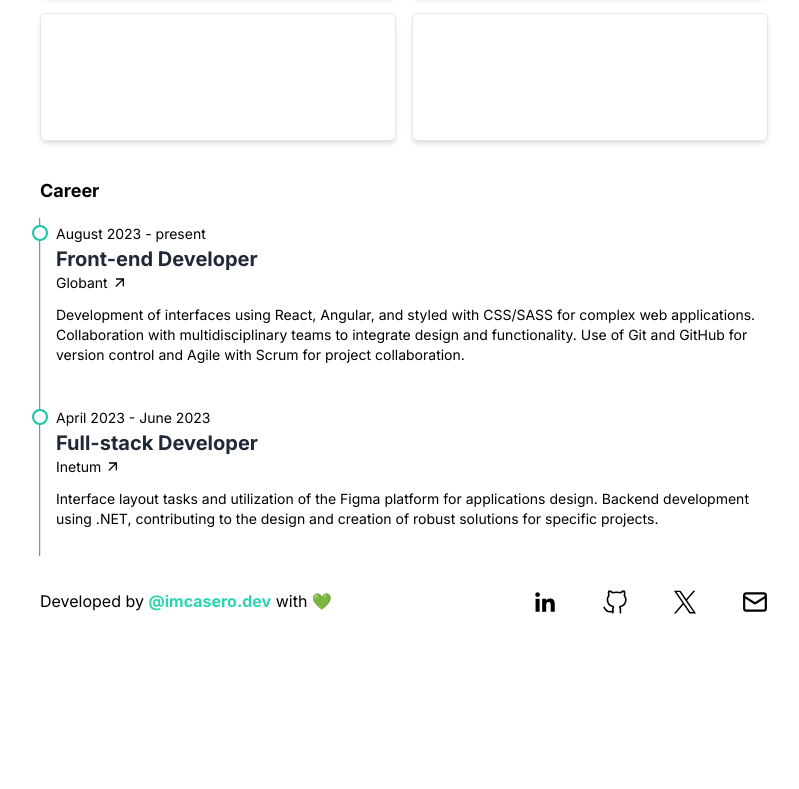
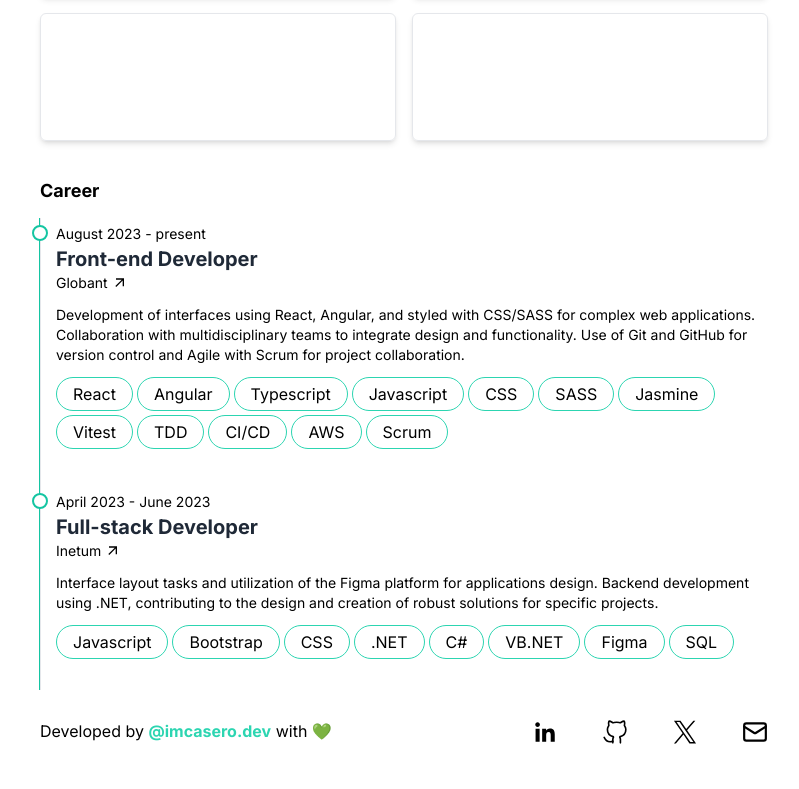
Before and after one commit to imcasero/my-website, an Astro site: page / in a window 1280 px wide. Shown: the part 777-1566 px from the top of the page, without its empty margins (236-1035 px from the left). Before the commit the page ends 1436 px from the top, so only its background shows below. Built offline with nearby package versions, Linux system fonts and the light colour scheme; Astro itself is replaced by a stand-in of ours.

Commit message:
feat: add career Tag component

```diff
--- a/src/components/Career.astro
+++ b/src/components/Career.astro
@@ -10,6 +10,20 @@ const careers = [
     website: "https://www.globant.com/",
     description:
       "Development of interfaces using React, Angular, and styled with CSS/SASS for complex web applications. Collaboration with multidisciplinary teams to integrate design and functionality. Use of Git and GitHub for version control and Agile with Scrum for project collaboration.",
+    techs: [
+      "React",
+      "Angular",
+      "Typescript",
+      "Javascript",
+      "CSS",
+      "SASS",
+      "Jasmine",
+      "Vitest",
+      "TDD",
+      "CI/CD",
+      "AWS",
+      "Scrum",
+    ],
   },
   {
     job: "Full-stack Developer",
@@ -19,6 +33,16 @@ const careers = [
     website: "https://www.inetum.com/",
     description:
       "Interface layout tasks and utilization of the Figma platform for applications design. Backend development using .NET, contributing to the design and creation of robust solutions for specific projects.",
+    techs: [
+      "Javascript",
+      "Bootstrap",
+      "CSS",
+      ".NET",
+      "C#",
+      "VB.NET",
+      "Figma",
+      "SQL",
+    ],
   },
 ];
 ---
@@ -33,7 +57,7 @@ const careers = [
             <div class="rounded-full h-4 w-4 border-teal-500 border-2 bg-white z-10 absolute top-1" />
             <hr
               class={`bg-teal-500 absolute bottom-0 h-[2px]  transform rotate-90 ${
-                index === 0 ? "top-24 w-[200px]" : "top-0 w-[300px]"
+                index === 0 ? "top-24 w-[200px]" : "top-0 w-[400px]"
               }`}
             />
           </div>
--- a/src/components/Projects.astro
+++ b/src/components/Projects.astro
@@ -2,20 +2,18 @@
 import Card from "./ui/Card.astro";
 
 const projects = [
-  { "title": "Project 1", "description": "Description of Project 1" },
-  { "title": "Project 2", "description": "Description of Project 2" },
-  { "title": "Project 3", "description": "Description of Project 3" },
-  { "title": "Project 4", "description": "Description of Project 4" },
-  { "title": "Project 5", "description": "Description of Project 5" },
-  { "title": "Project 6", "description": "Description of Project 6" }
+  { title: "Project 1", description: "Description of Project 1" },
+  { title: "Project 2", description: "Description of Project 2" },
+  { title: "Project 3", description: "Description of Project 3" },
+  { title: "Project 4", description: "Description of Project 4" },
+  { title: "Project 5", description: "Description of Project 5" },
+  { title: "Project 6", description: "Description of Project 6" },
 ];
 ---
 
 <section>
   <h2 class="font-semibold text-lg mb-6">Projects</h2>
   <div class="grid grid-cols-1 md:grid-cols-2 gap-4 mb-9">
-    {projects.map(project => (
-      <Card {...projects} />
-    ))}
+    {projects.map((project) => <Card {...projects} />)}
   </div>
 </section>
--- a/src/components/ui/Step.astro
+++ b/src/components/ui/Step.astro
@@ -1,7 +1,9 @@
 ---
 import { ArrowIcon } from "@components/icons/Arrow";
+import Tag from "./Tag.astro";
 
-const { job, startDate, endDate, company, website, description } = Astro.props;
+const { job, startDate, endDate, company, website, description, techs } =
+  Astro.props;
 ---
 
 <div class="w-full mx-auto flex flex-col gap-3">
@@ -10,9 +12,21 @@ const { job, startDate, endDate, company, website, description } = Astro.props;
       {startDate} - {endDate}
     </span>
     <h3 class="text-xl font-semibold text-gray-800">{job}</h3>
-    <a href={website} target="_blank" class=" flex items-center gap-1 text-sm font-medium hover:text-teal-500">
-      {company} <ArrowIcon />
+    <a
+      href={website}
+      target="_blank"
+      class="flex items-center gap-1 text-sm font-medium hover:text-teal-500"
+    >
+      {company}
+      <ArrowIcon />
     </a>
   </div>
-    <p class="text-sm">{description}</p>
+  <p class="text-sm">{description}</p>
+  <div class="w-full flex flex-wrap gap-1">
+    {
+      techs.map((tech: string) => {
+        return <Tag name={tech} />;
+      })
+    }
+  </div>
 </div>
--- /dev/null
+++ b/src/components/ui/Tag.astro
@@ -0,0 +1,9 @@
+---
+const { name } = Astro.props;
+---
+
+<span
+  class="w-auto py-1 px-4 bg-transparent border border-teal-400 rounded-3xl"
+>
+  {name}
+</span>
```
